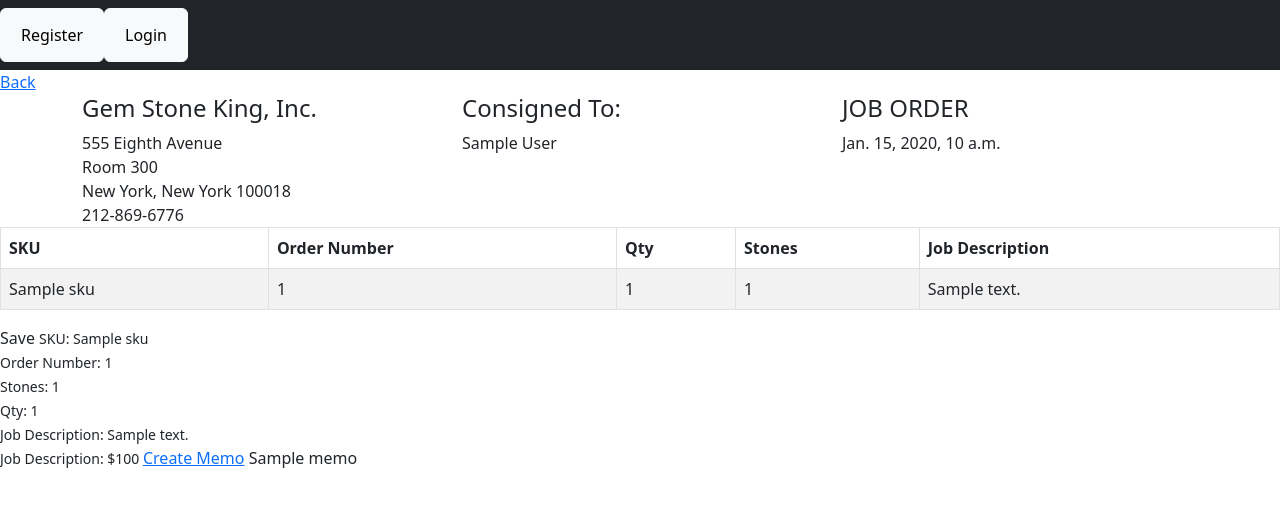
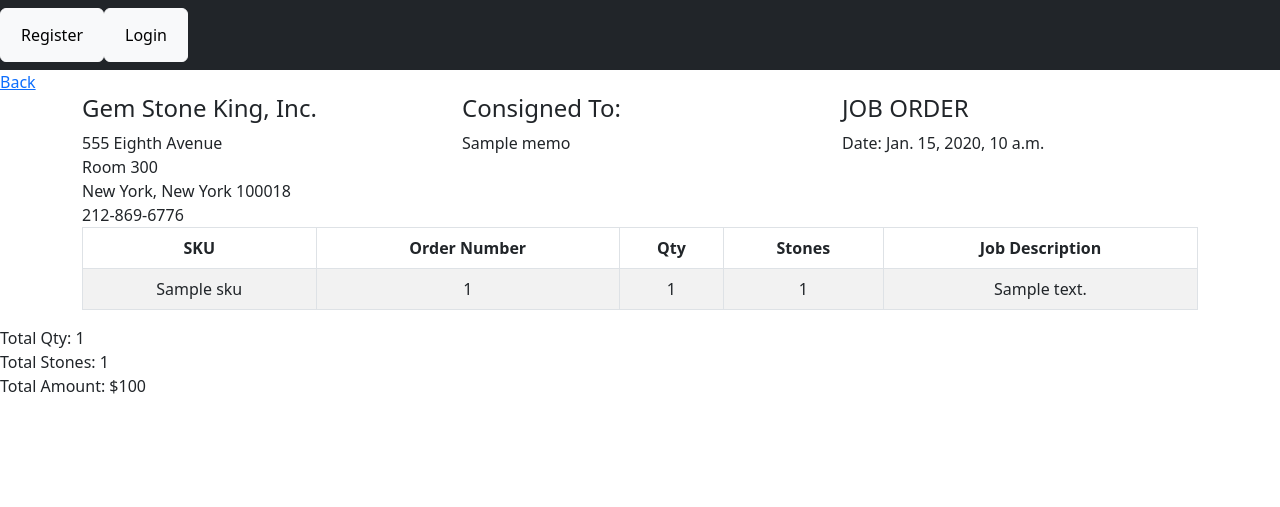
Before and after one commit to alba-molina-nyc/product_tracking_system_a, a Django app: template asystem/thetracker/templates/job_details.html in a window 1280 px wide. Shown: the top 507 px of the page. Run offline with Django 3.2, Linux system fonts and the light colour scheme; the template is opened without the code that fills it: most values are stand-ins (such as "Sample title", 1, 10 or a date in 2020).

Commit message:
stylistic changes

```diff
--- a/asystem/thetracker/templates/job_details.html
+++ b/asystem/thetracker/templates/job_details.html
@@ -2,73 +2,71 @@
 <a href="{% url 'home'%}">Back</a>
 <br>
 <div class="container">
-    <div class="row">
-        <div class="col-sm">
+    <div class="row align-items-start">
+        <div class="col">
             <h4>Gem Stone King, Inc.</h4>
             555 Eighth Avenue
             <br>Room 300
             <br>New York, New York 100018
             <br>212-869-6776
         </div>
-        <div class="col-sm">
+
+        <div class="col">
             <h4>Consigned To:</h4>
-            {{ job.creator_name.first_name }} {{ job.creator_name.last_name }}
+            {% if not job.memos.all %}
+            None at this time, <a href="{% url 'add-memo' job.pk %}">Create Memo</a>
+            {% else %}
+            {% for memo in job.memos.all %}
+            {{ memo.name }}
+            {% endfor %}
+
+            {% endif %}
         </div>
-        <div class="col-sm">
+
+        <div class="col">
             <h4>JOB ORDER</h4>
-            {{ job.created }}
-        </div>
+            Date: {{ job.created }}
         </div>
     </div>
 
+</div>
+<div class="container">
     <table class="table table-striped table-bordered">
-    <thead class=" thead-dark">
+        <thead class="thead-dark">
             <tr>
-            <th scope="col">SKU</th>
-            <th scope="col">Order Number</th>
-            <th scope="col">Qty</th>
-            <th scope="col">Stones</th>
-            <th scope="col">Job Description</th>
+                <th scope="col" class="text-center">SKU</th>
+                <th scope="col" class="text-center">Order Number</th>
+                <th scope="col" class="text-center">Qty</th>
+                <th scope="col" class="text-center">Stones</th>
+                <th scope="col" class="text-center">Job Description</th>
             </tr>
         </thead>
         <tbody>
             <tr>
-
-            <td>{{ job.SKU }}</td>
-            <td>{{ job.order_num }}</td>
-            <td>{{ job.num_stones }}</td>
-            <td> {{ job.num_items }}</td>
-            <td>{{ job.description_text }}</td>
+                <td class="text-center">{{ job.SKU }}</td>
+                <td class="text-center">{{ job.order_num }}</td>
+                <td class="text-center"> {{ job.num_items }}</td>
+                <td class="text-center">{{ job.num_stones }}</td>
+                <td class="text-center">{{ job.description_text }}</td>
             </tr>
 
         </tbody>
     </table>
 
+</div>
 
-Save
 
-<small>SKU: {{ job.SKU }}</small>
-<br>
-<small>Order Number: {{ job.order_num }}</small>
-<br>
-<small>Stones: {{ job.num_stones }}</small>
-<br>
-<small>Qty: {{ job.num_items }}</small>
-<br>
-<small>Job Description: {{ job.description_text }}</small>
-<br>
-<small>Job Description: ${{ job.calculate_total_amt }}0 </small>
-<a href="">Create Memo</a>
+
 
 
 {% if not job.memos.all %}
-No memos yet... <a href="{% url 'add-memo' job.pk %}">Add one</a>
+No memos yet... <a href="{% url 'add-memo' job.pk %}">Create Memo</a>
 
 {% else %}
 {% for memo in job.memos.all %}
-
-{{ memo.name }}
-
+Total Qty: {{ job.num_items }} <br>
+Total Stones: {{ job.num_stones }}<br>
+Total Amount: ${{ job.calculate_total_amt }}0
 {% endfor %}
 
 {% endif %}
```
Lines whose indentation alone changed are shown as unchanged.
